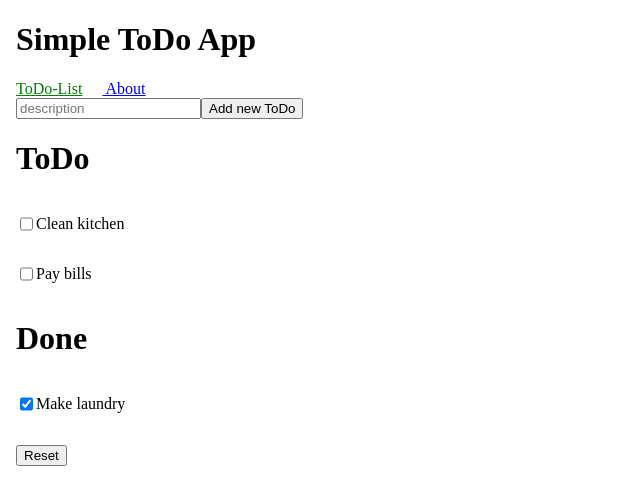
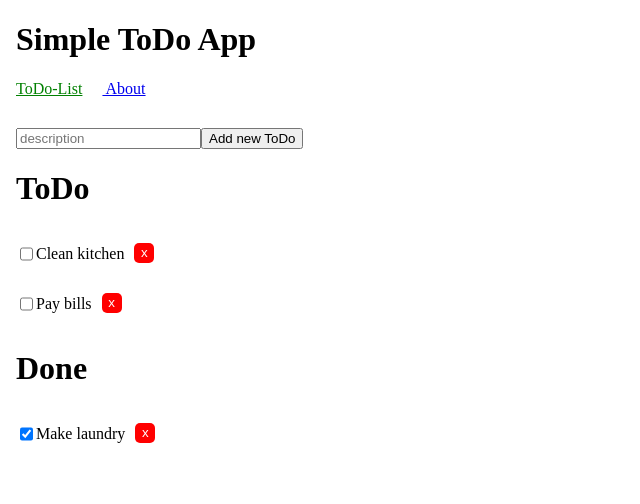
Before and after one commit to Saturn91/cas-fe-angular-recap-exercise, an Angular app: page /todos in a window 1280 px wide. Shown: the top 504 px of the page, without its empty margins (0-640 px from the left). Built offline with nearby package versions, Linux system fonts and the light colour scheme.

Commit message:
[ADD] delete and finalize all functions and contents

```diff
--- a/src/app/about/about.component.html
+++ b/src/app/about/about.component.html
@@ -1,2 +1,2 @@
 <h1>About</h1>
-<p>This is a simple little App to practice my angular skills and recap all the lessons we had so far</p>
+<p>This is a simple little App I made during my CAS Education in Frontend Engineering the App allows managing of tasks. The tasks are stored in your local storage of your browser</p>
--- a/src/app/models/todo.model.ts
+++ b/src/app/models/todo.model.ts
@@ -1,3 +1,3 @@
 export class ToDoItem {
-  constructor(public id: number, public description: string, public done: boolean) { }
+  constructor(public id: number, public description: string, public done: boolean, public deleted: boolean) { }
 }
--- a/src/app/to-do-manager/item-view/item-view.component.html
+++ b/src/app/to-do-manager/item-view/item-view.component.html
@@ -1,4 +1,5 @@
 <div [className]="'classView'">
   <input type="checkbox" (change)="OnCheckBoxChange()" [checked]="todo.done" >
   <p>{{todo?.description}}</p>
+  <button (click)="DeleteTodo()">x</button>
 </div>
--- a/src/app/to-do-manager/item-view/item-view.component.scss
+++ b/src/app/to-do-manager/item-view/item-view.component.scss
@@ -1,3 +1,16 @@
 .classView {
   display: flex;
 }
+
+button {
+  padding: 0;
+  margin-top: 14px;
+  margin-left: 10px;
+  height: 20px;
+  width: 20px;
+  background-color: red;
+  color: white;
+  border-radius: 5px;
+  border-style: none;
+  text-align: center;
+}
--- a/src/app/to-do-manager/item-view/item-view.component.ts
+++ b/src/app/to-do-manager/item-view/item-view.component.ts
@@ -12,7 +12,7 @@ import { fluxDispatcherToken } from '../services/flux.configuration';
 })
 export class ItemViewComponent implements OnInit {
   @Input()
-  public todo: ToDoItem = new ToDoItem(-1, '', false);
+  public todo: ToDoItem = new ToDoItem(-1, '', false, false);
 
   constructor(public store: FluxToDoStore, @Inject(fluxDispatcherToken) private dispatcher: Subject<ToDoAction>) { }
 
@@ -23,4 +23,8 @@ export class ItemViewComponent implements OnInit {
     this.dispatcher.next(new ToDoAction(this.todo.done == true ? ToDoActionTypes.UnDone : ToDoActionTypes.Done, this.todo.id))
   }
 
+  DeleteTodo() {
+    this.dispatcher.next(new ToDoAction(ToDoActionTypes.Delete, this.todo.id));
+  }
+
 }
--- a/src/app/to-do-manager/services/actions.type.ts
+++ b/src/app/to-do-manager/services/actions.type.ts
@@ -3,6 +3,7 @@ export enum ToDoActionTypes {
   Done,
   UnDone,
   Load,
+  Delete,
   Reset
 }
 
--- a/src/app/to-do-manager/services/flux-todo-store.service.ts
+++ b/src/app/to-do-manager/services/flux-todo-store.service.ts
@@ -10,10 +10,15 @@ import { hasToDosStored, loadTodos, save } from "./todo-localstorage.service";
 export class FluxToDoStore {
   public todos: ToDoItem[] = [];
   private orig: ToDoItem[] = [
-    new ToDoItem(1, "Make laundry", true),
-    new ToDoItem(2, "Clean kitchen", false),
-    new ToDoItem(3, "Pay bills", false)
+    new ToDoItem(1, "Make laundry", true, false),
+    new ToDoItem(2, "Clean kitchen", false, false),
+    new ToDoItem(3, "Pay bills", false, false)
   ]
+
+  updateTodos() {
+    this.todos = cloneArray(this.todos);
+    save(this.todos);
+  }
 
   constructor(@Inject(fluxDispatcherToken) private dispatcher: Subject<ToDoAction>) {
     this.dispatcher.subscribe((action: ToDoAction) => {
@@ -22,19 +27,16 @@ export class FluxToDoStore {
 
       switch (action.type) {
         case ToDoActionTypes.Add:
-          this.todos.push(new ToDoItem(this.todos.length+1, action.description ? action.description: '', false))
-          this.todos = cloneArray(this.todos);
-          save(this.todos);
+          this.todos.push(new ToDoItem(this.todos.length+1, action.description ? action.description: '', false, false))
+          this.updateTodos();
           break;
         case ToDoActionTypes.Done:
           item.done = true;
-          this.todos = cloneArray(this.todos);
-          save(this.todos);
+          this.updateTodos();
           break;
         case ToDoActionTypes.UnDone:
           item.done = false;
-          this.todos = cloneArray(this.todos);
-          save(this.todos);
+          this.updateTodos();
           break;
         case ToDoActionTypes.Load:
           if(this.todos.length == 0) {
@@ -45,8 +47,14 @@ export class FluxToDoStore {
             }
           }
           break;
+        case ToDoActionTypes.Delete: {
+          item.deleted = true;
+          this.updateTodos();
+          break;
+        }
         case ToDoActionTypes.Reset:
           this.todos = cloneArray(this.orig);
+          this.updateTodos();
           break;
       }
     });
--- a/src/app/to-do-manager/services/todo.pipe.ts
+++ b/src/app/to-do-manager/services/todo.pipe.ts
@@ -4,6 +4,6 @@ import { ToDoItem } from "src/app/models/todo.model";
 @Pipe({name: 'todosPipe'})
 export class ToDoPipe implements PipeTransform {
   transform(value: ToDoItem[], done: boolean) {
-    return value?.length ? value.filter(todo => todo.done == done) : value;
+    return value?.length ? value.filter(todo => todo.done == done && todo.deleted == false) : value;
   }
 }
--- a/src/app/to-do-manager/to-do-manager.component.html
+++ b/src/app/to-do-manager/to-do-manager.component.html
@@ -1,3 +1,4 @@
+<div class="vertical-spacer"></div>
 <AddNewToDo></AddNewToDo>
 <ToDoList [todos] = 'store.todos'></ToDoList>
-<button (click)='Reset()'>Reset</button>
+<!--button (click)='Reset()'>Reset</button-->
--- a/src/app/to-do-manager/to-do-manager.component.scss
+++ b/src/app/to-do-manager/to-do-manager.component.scss
@@ -0,0 +1,3 @@
+.vertical-spacer {
+  margin-top: 30px;
+}
```
